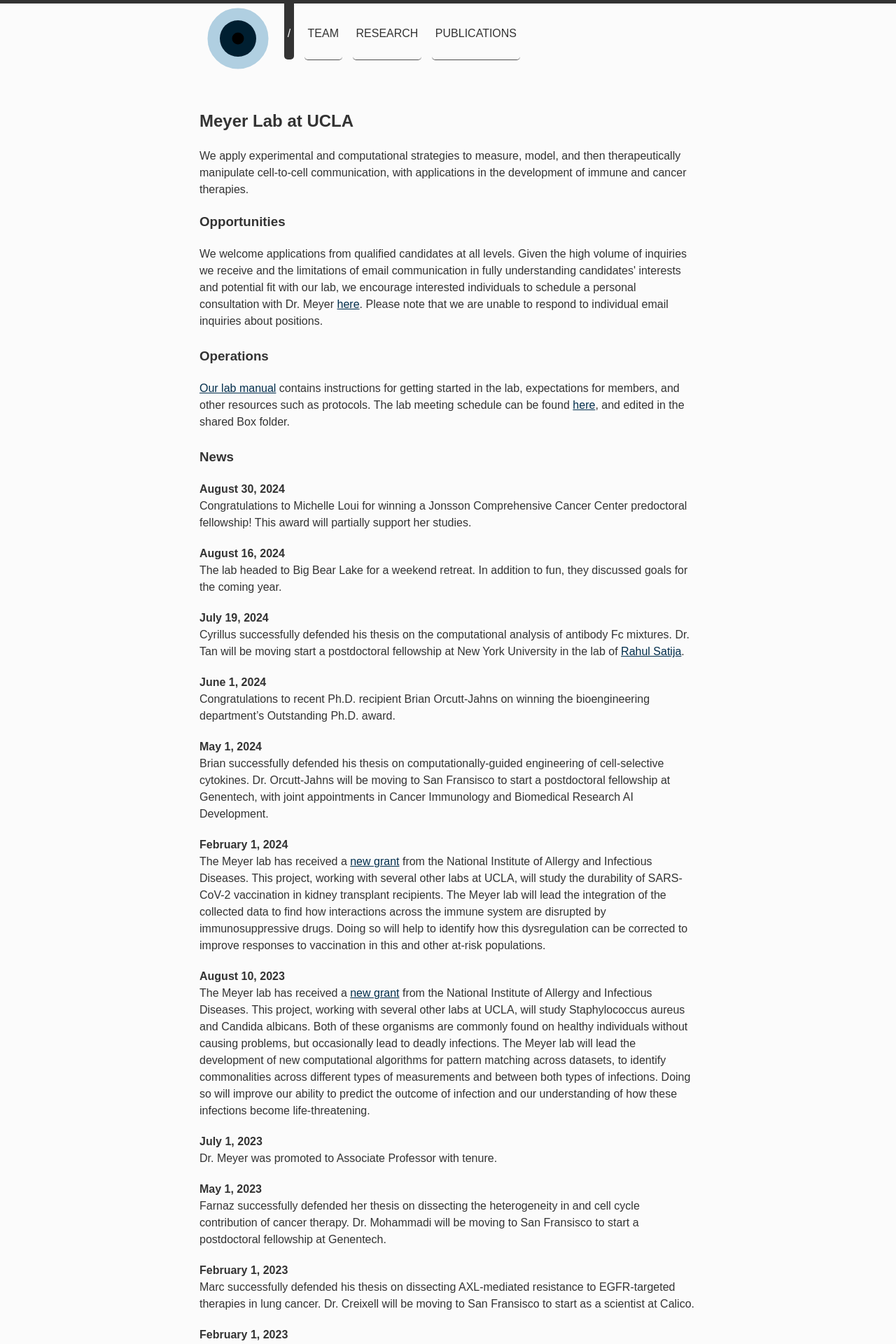
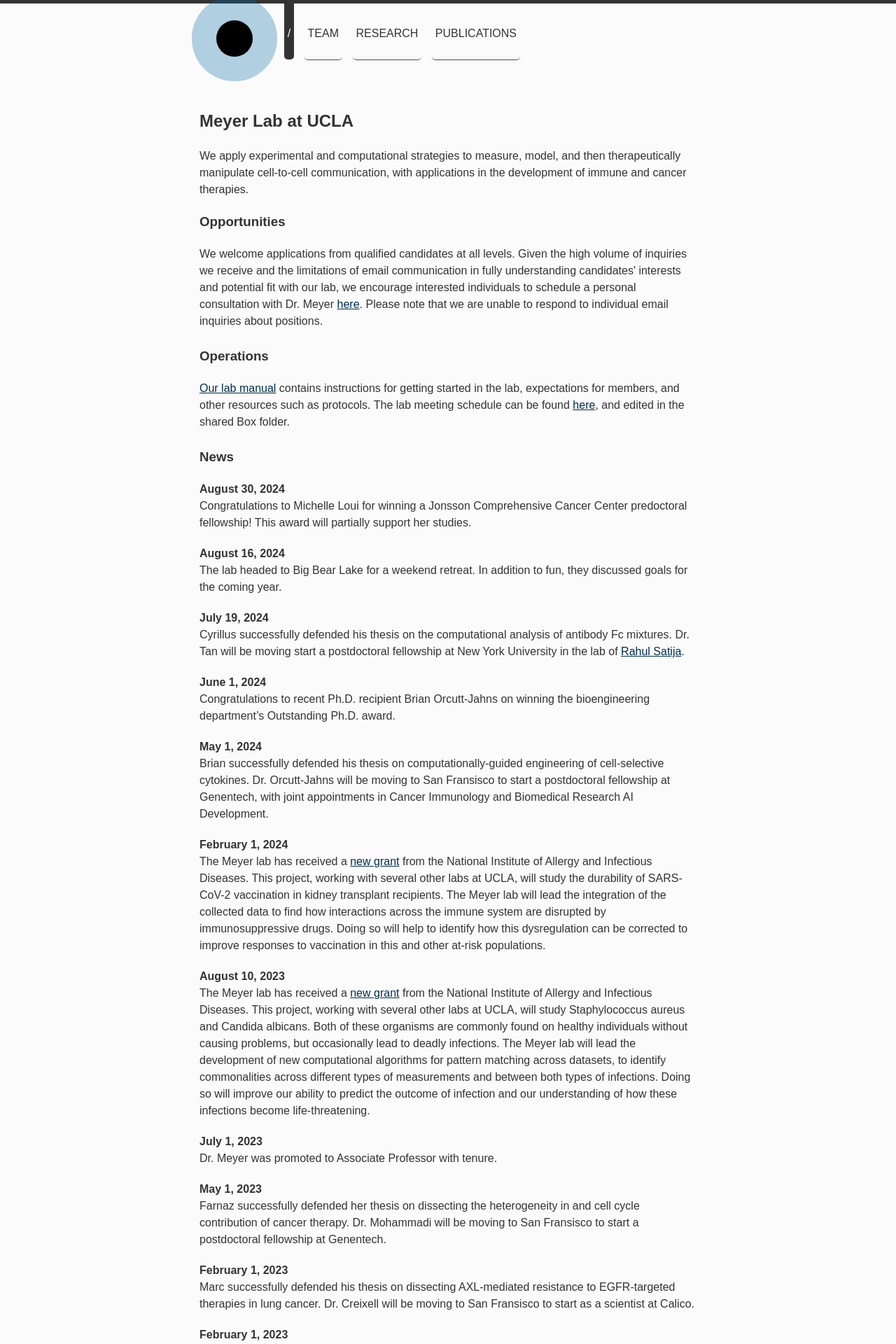
Before and after one commit to meyer-lab/asmlab.org, a Jekyll site: the page built from index.html, in a window 1280 px wide. Shown: the top 1920 px of the page at 70% size. Built offline with Jekyll 4.4.1, drawn with Linux system fonts in a browser that asks for light colours; some web fonts are replaced.

Commit message:
Try this new logo

```diff
--- a/_layouts/default.html
+++ b/_layouts/default.html
@@ -9,7 +9,12 @@
     <div class="container azul">
       <header class="top row gutters{% if page.title == "Home" %} fadeInLeft animated{% endif %}">
         <div class="col span_2 center">
-        <div id="logo"></div>
+        <!-- <div id="logo"></div> //-->
+
+        <div class="animated-logo">
+          <div class="animated-circle"></div>
+        </div>
+
         </div>
         {% include navigation.html %}
       </header>
--- a/public/css/main.scss
+++ b/public/css/main.scss
@@ -231,6 +231,34 @@ footer {
   font-size: 8rem;
 }
 
+.animated-logo {
+  width: 100px;
+  height: 100px;
+  position: relative;
+}
+
+.animated-circle {
+  width: 52px;
+  height: 52px;
+  border-radius: 50%;
+  position: absolute;
+  top: 50%;
+  left: 50%;
+  transform: translate(-50%, -50%);
+  animation: fillAndStroke 1s forwards;
+}
+
+@keyframes fillAndStroke {
+  0% {
+    background-color: transparent;
+    box-shadow: 0 0 0 0 rgba(0, 103, 161, 0);
+  }
+  100% {
+    background-color: #000;
+    box-shadow: 0 0 0 35px rgba(0, 103, 161, 0.3);
+  }
+}
+
 dl,
 .clearfix:before,
 .clearfix:after {
```
